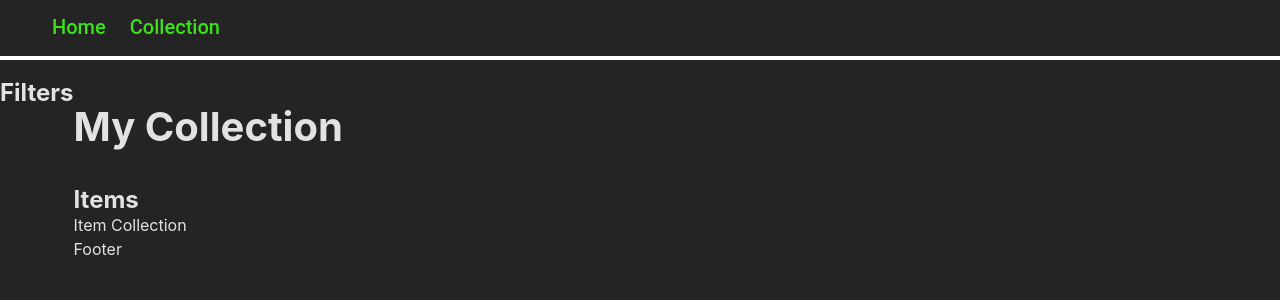
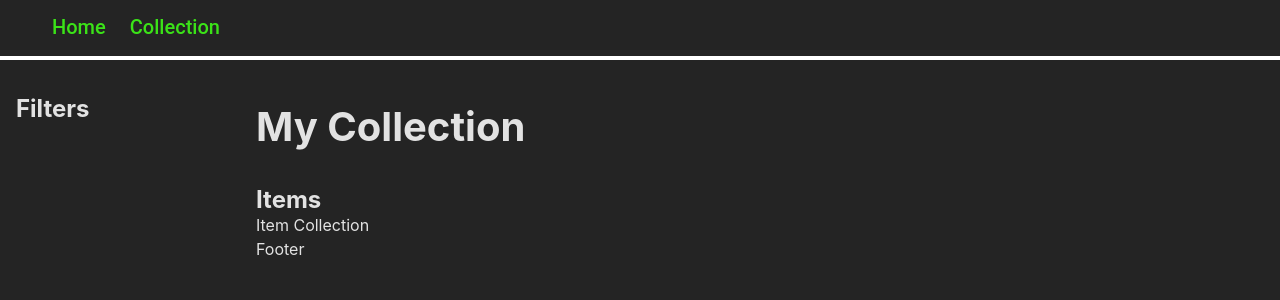
Before and after one commit to simplyjuanc/sh_client, a React (Vite) app: page /collection in a window 1280 px wide. Shown: the top 300 px of the page. Built offline with nearby package versions, Linux system fonts and the light colour scheme.

Commit message:
feat: refactor navigation menu to include keys for list items, improve layout structure in Collection page

```diff
--- a/src/components/navigation-menu.tsx
+++ b/src/components/navigation-menu.tsx
@@ -20,7 +20,9 @@ const NavMenu: React.FC = () => {
     <NavigationMenu.Root>
       <NavigationMenu.List>
         {routes.map((it) => (
-          <NavLink href={it.href}>{it.text}</NavLink>
+          <NavLink key={it.href} href={it.href}>
+            {it.text}
+          </NavLink>
         ))}
       </NavigationMenu.List>
     </NavigationMenu.Root>
--- a/src/pages/collection/Layout.tsx
+++ b/src/pages/collection/Layout.tsx
@@ -1,13 +1,15 @@
 import React, { PropsWithChildren } from 'react';
-import { SidePanel } from './SidePanel';
+import { SidePanel } from './side-panel';
 import Header from '../../components/Header';
 import Footer from '../../components/Footer';
 
 const Layout: React.FC<PropsWithChildren> = ({ children }) => {
   return (
     <div style={{ display: 'flex', width: '100vw' }}>
-      <SidePanel />
-      <div style={{ width: '100%' }}>
+      <aside style={{ width: '20%' }}>
+        <SidePanel />
+      </aside>
+      <div style={{ width: '80%' }}>
         <Header />
         <main>{children}</main>
         <Footer />
--- a/src/pages/collection/SidePanel.tsx
+++ b/src/pages/collection/side-panel.tsx
@@ -1,7 +1,7 @@
 export const SidePanel: React.FC = () => {
   return (
-    <aside>
+    <div style={{ padding: '1rem' }}>
       <h2>Filters</h2>
-    </aside>
+    </div>
   );
 };
```
